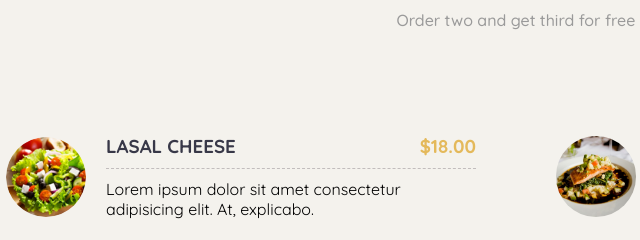
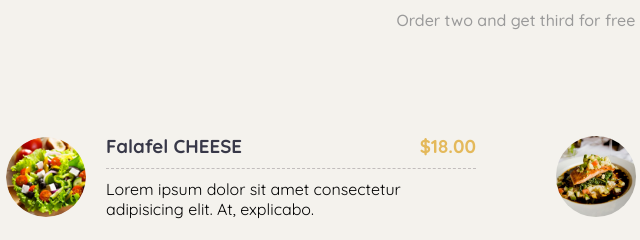
Before and after one commit to Jakhong1rbek/restaurant-web, a website built with webpack: page index.html in a window 1280 px wide. Shown: the part 2220-2460 px from the top of the page, 124-764 px from the left. Built offline with nearby package versions, Linux system fonts and the light colour scheme; data requests are answered from the project's data file.

Commit message:
changing information in HTML

```diff
--- a/index.html
+++ b/index.html
@@ -167,7 +167,7 @@
             <div class="menu-item">
               <img src="./img/food1.png" alt="LASAL Cheese">
               <div>
-                <h3>LASAL CHEESE <span class="primary-text">$18.00</span></h3>
+                <h3>Falafel CHEESE <span class="primary-text">$18.00</span></h3>
                 <p>Lorem ipsum dolor sit amet consectetur adipisicing elit. At, explicabo.</p>
               </div>
             </div>
```
